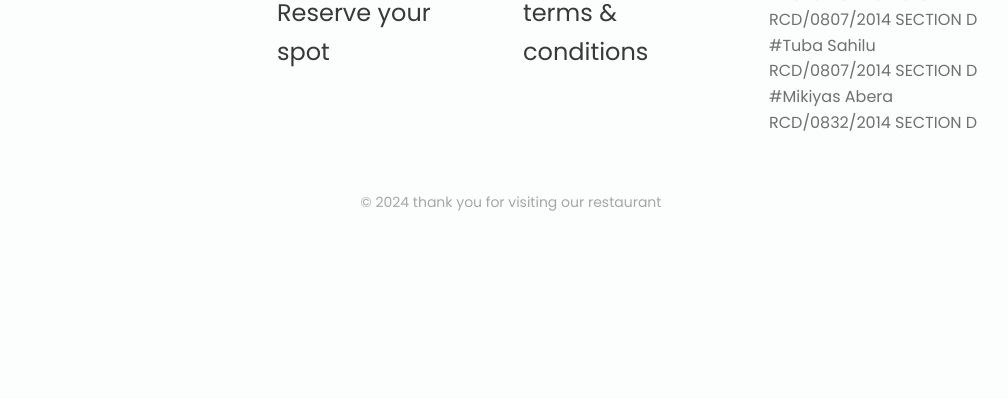
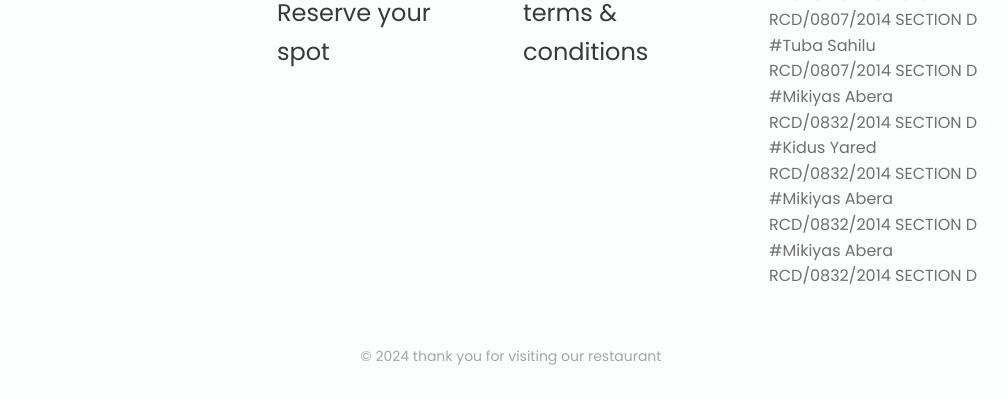
Before and after one commit to MikaAbera/Restaurant, a plain HTML site: page Restaurant website/index.html in a window 1280 px wide. Shown: the part 4729-5128 px from the top of the page, without its empty margins (129-1137 px from the left). Before the commit the page ends 4975 px from the top, so only its background shows below. Drawn offline with nearby package versions, Linux system fonts and the light colour scheme.

Commit message:
Update index.html

```diff
--- a/Restaurant website/index.html
+++ b/Restaurant website/index.html
@@ -261,6 +261,9 @@
                     <li>#Yonathan Tameke RCD/0807/2014 SECTION D</li>
                     <li>#Tuba Sahilu RCD/0807/2014 SECTION D</li>
                     <li>#Mikiyas Abera RCD/0832/2014 SECTION D</li>
+                    <li>#Kidus Yared RCD/0832/2014 SECTION D</li>
+                    <li>#Mikiyas Abera RCD/0832/2014 SECTION D</li>
+                    <li>#Mikiyas Abera RCD/0832/2014 SECTION D</li>
                 </ul>
             </div>
         </div>
```
